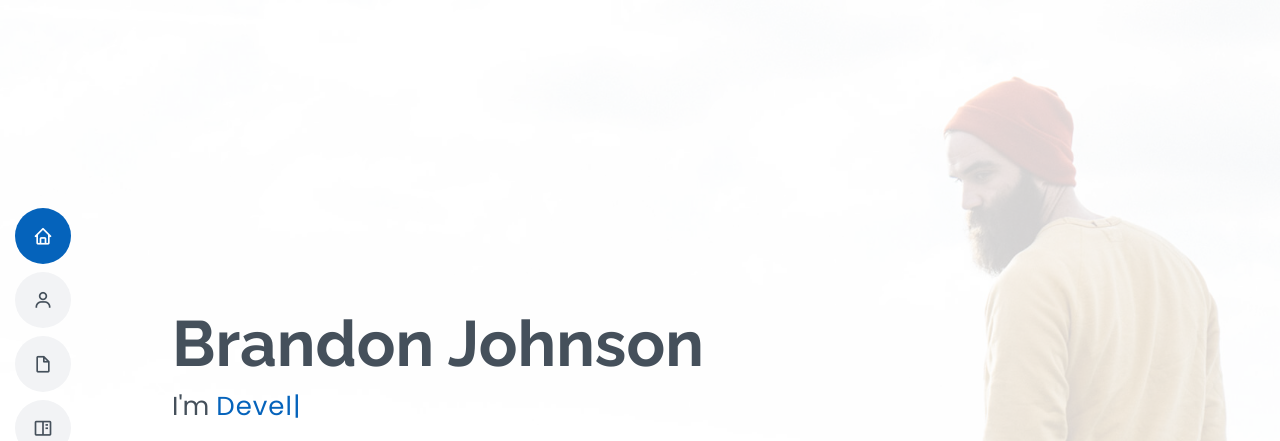
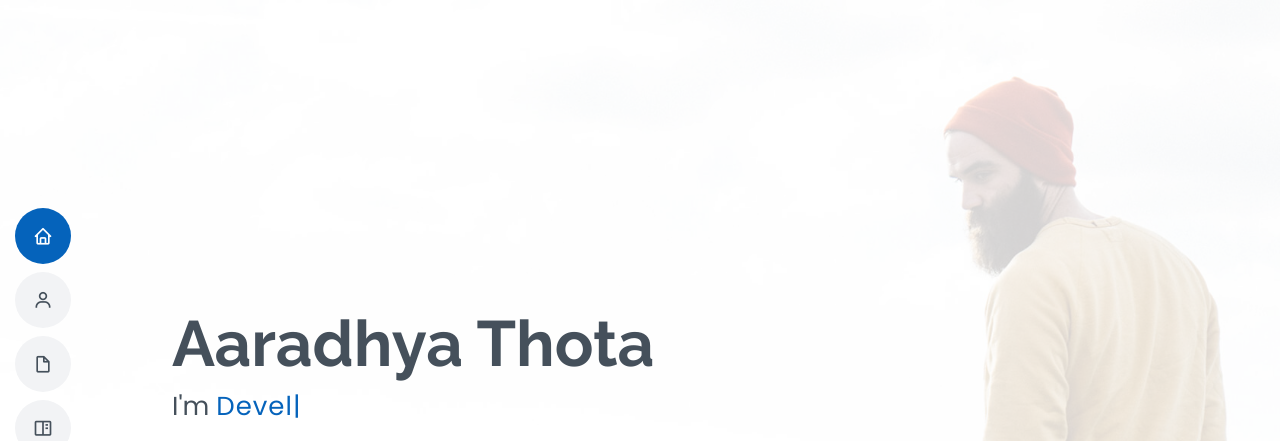
Before and after one commit to kshivani99/myresume, a plain HTML site: page index.html in a window 1280 px wide. Shown: the top 441 px of the page. Drawn offline with nearby package versions, Linux system fonts and the light colour scheme; files whose address does not match are found by name.

Commit message:
my first commit

```diff
--- a/index.html
+++ b/index.html
@@ -59,7 +59,7 @@
   <!-- ======= Hero Section ======= -->
   <section id="hero" class="d-flex flex-column justify-content-center">
     <div class="container" data-aos="zoom-in" data-aos-delay="100">
-      <h1>Brandon Johnson</h1>
+      <h1>Aaradhya Thota</h1>
       <p>I'm <span class="typed" data-typed-items="Designer, Developer, Freelancer, Photographer"></span></p>
       <div class="social-links">
         <a href="#" class="twitter"><i class="bx bxl-twitter"></i></a>
```
